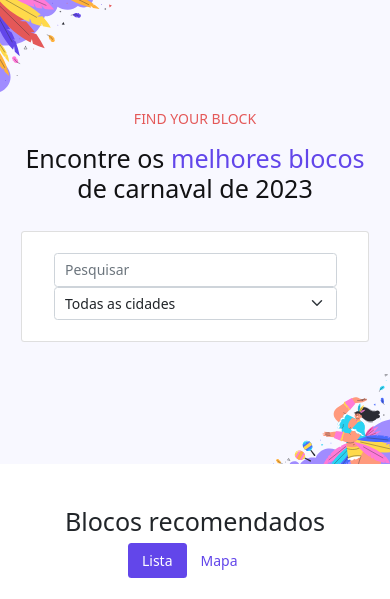
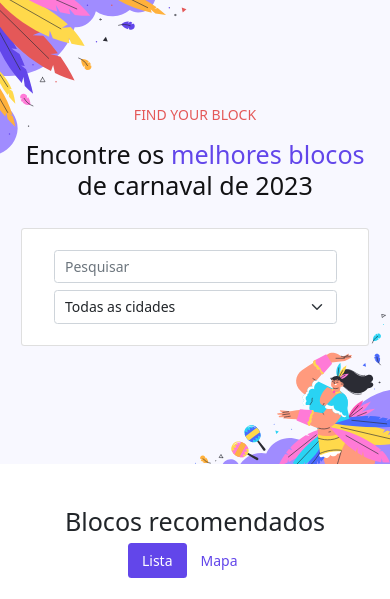
Before and after one commit to favaro01/boraCodar07, a plain HTML site: page index.html in a window 390 px wide. Shown: the top 599 px of the page. Drawn offline with nearby package versions, Linux system fonts and the light colour scheme; a script that the page names is missing.

Commit message:
atualização carnaval mobile

```diff
--- a/assets/css/styles.css
+++ b/assets/css/styles.css
@@ -125,6 +125,14 @@
         font-size: 87.5%;
     }
 
+    .contentFilterBlock {
+        background-size: 50%;
+    }
+
+    .filtersCard #searchInput{
+        margin-bottom: .5rem !important;
+    }
+
     .rowTitleCards{
         flex-direction: column;
         margin-bottom: 2rem;
```
